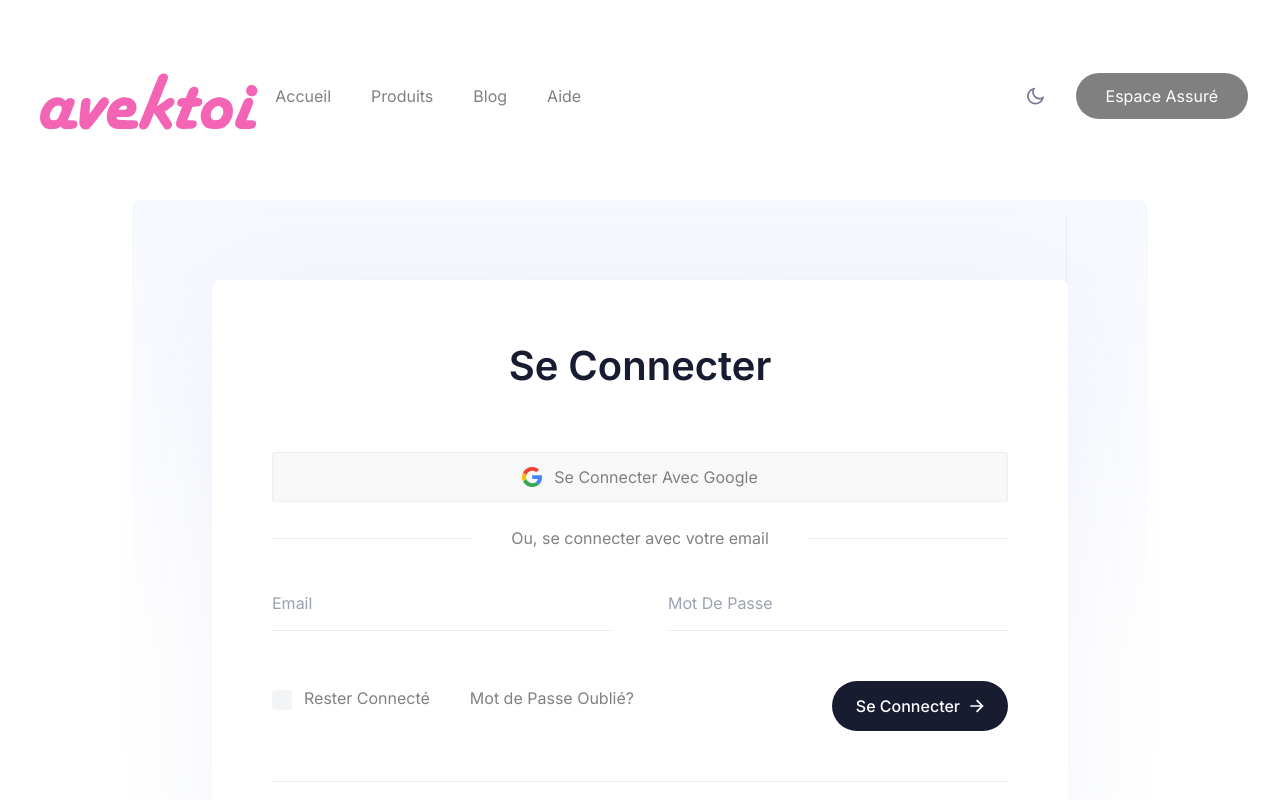
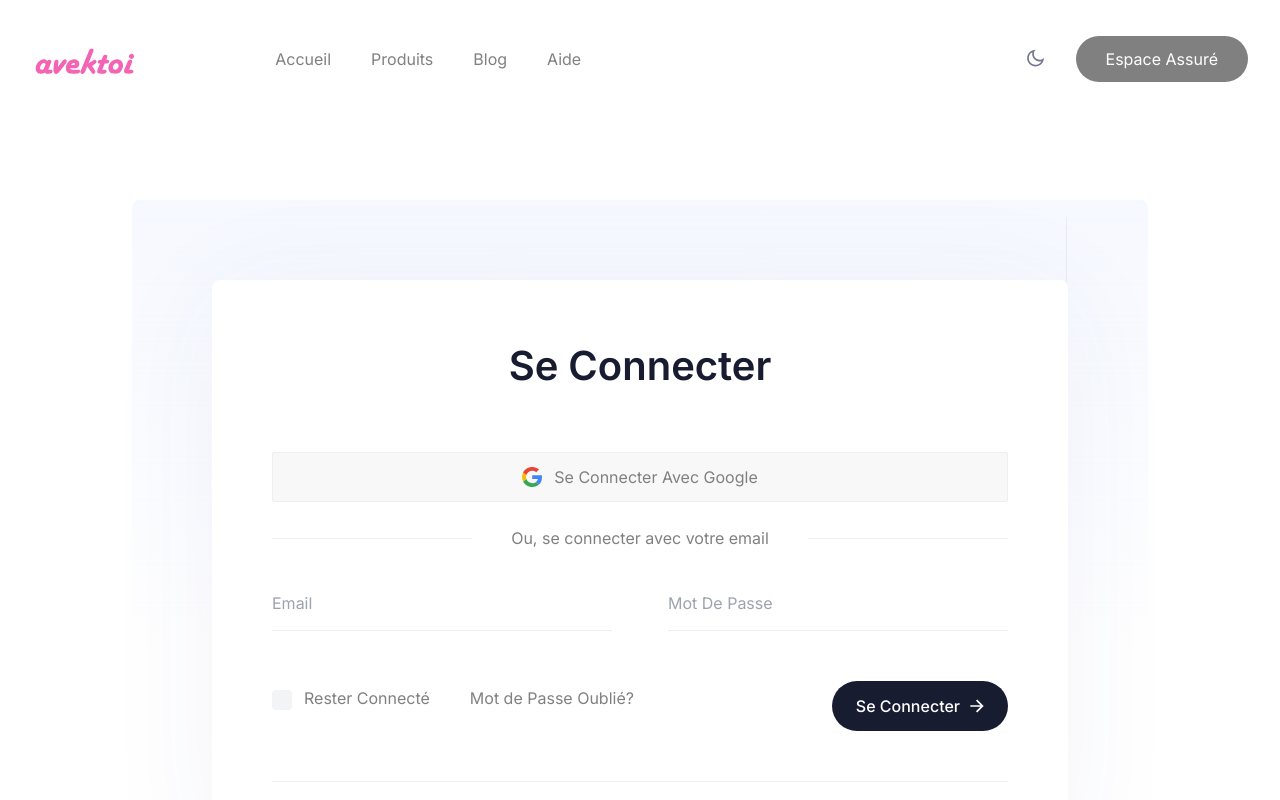
Before and after one commit to RayenBourguiba/avektoi, a Next.js app: page /auth/signin in a window 1280 px wide. Shown: the top 800 px of the page. Built offline with nearby package versions, Linux system fonts and the light colour scheme.

Commit message:
Update index.tsx

```diff
--- a/components/Header/index.tsx
+++ b/components/Header/index.tsx
@@ -41,16 +41,16 @@ const Header = () => {
             <Image
               src="/images/logo/logo.svg"
               alt="logo"
-              width={119.03}
-              height={30}
-              className="hidden w-full dark:block"
+              width={110}
+              height={80}
+              className="hidden dark:block"
             />
             <Image
               src="/images/logo/logo.svg"
               alt="logo"
-              width={119.03}
-              height={30}
-              className="w-full dark:hidden"
+              width={110}
+              height={80}
+              className=" dark:hidden"
             />
           </a>
 
```
